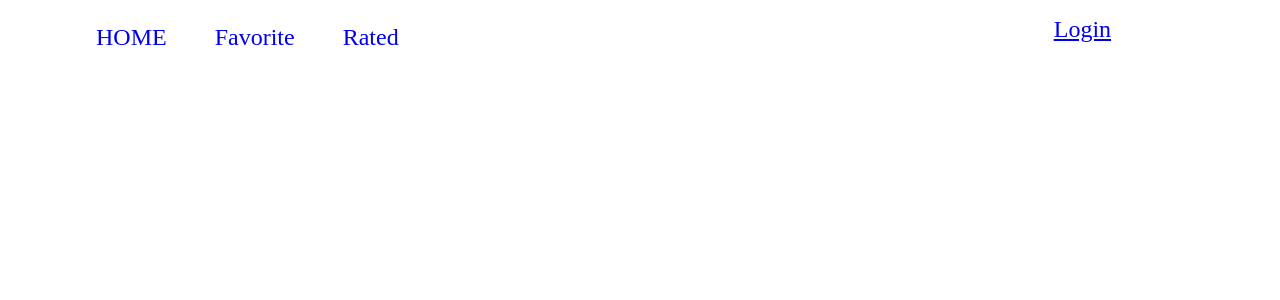
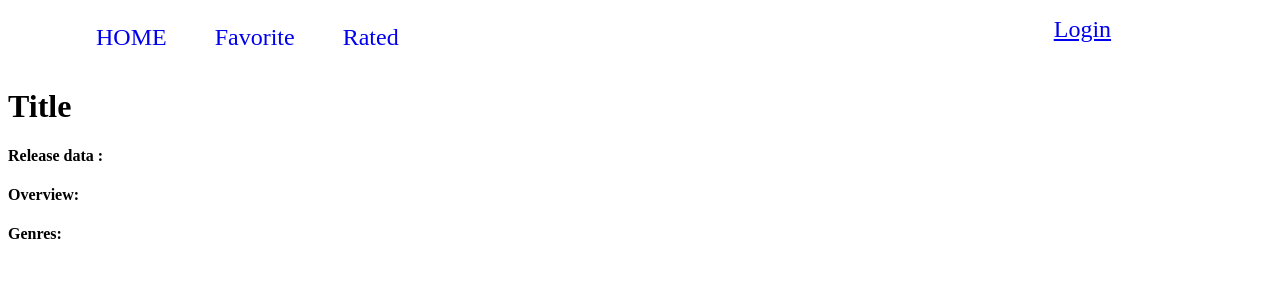
Before and after one commit to Chener-Zhang/movie-project, a React (Create React App) app: page /home/1 in a window 1280 px wide. Shown: the top 300 px of the page. Built offline with nearby package versions, Linux system fonts and the light colour scheme.

Commit message:
working on the detail

```diff
--- a/src/App.js
+++ b/src/App.js
@@ -5,6 +5,7 @@ import Favorite from "./navigations/Favorite"
 import HOME from "./navigations/HOME"
 import Rated from "./navigations/Rated"
 import Login from "./navigations/Login";
+import Detail from "./components/Detail";
 
 
 function App() {
@@ -14,10 +15,11 @@ function App() {
     <Router >
       <Header />
       <Switch>
-        <Route exact path="/home" component={HOME} />
-        <Route exact path="/favorite" component={Favorite} />
-        <Route exact path="/rated" component={Rated} />
-        <Route exact path="/login" component={Login} />
+        <Route path="/home" exact component={HOME} />
+        <Route path="/favorite" exact component={Favorite} />
+        <Route path="/rated" exact component={Rated} />
+        <Route path="/login" exact component={Login} />
+        <Route path="/home/:id" exact component={Detail} />
       </Switch>
     </Router>
 
--- a/src/components/Card.js
+++ b/src/components/Card.js
@@ -2,6 +2,7 @@ import React, { useState } from 'react';
 import { BsHeartFill, BsHeart } from 'react-icons/bs';
 import { useSelector, useDispatch } from 'react-redux'
 import { ADD_FAVOR, REMOVE_FAVOR } from '../actions/postFavorAction'
+import { Link } from 'react-router-dom'
 
 
 function Card(props) {
@@ -32,7 +33,11 @@ function Card(props) {
 
             <img src={`https://image.tmdb.org/t/p/w500/${info.backdrop_path}`} width="300px" height="300px" alt={info.title} />
 
-            <h2>{info.title}</h2>
+            <Link to={{ pathname: `/home/${info.id}` }} >
+                {info.title}
+            </Link>
+
+
         </div>
         <div>
             <h3>{info.vote_average}</h3>
--- /dev/null
+++ b/src/components/Detail.js
@@ -0,0 +1,21 @@
+function Detail() {
+
+
+    return (
+        <div>
+            <h1>Title</h1>
+            <h4>Release data :
+            </h4>
+
+            <h4>Overview:
+            </h4>
+
+            <h4>Genres:
+
+            </h4>
+        </div>
+    )
+
+}
+
+export default Detail;
--- a/src/navigations/Favorite.js
+++ b/src/navigations/Favorite.js
@@ -9,6 +9,7 @@ function Favorite() {
     const [dataLoad, setDataLoad] = useState(false);
 
     useEffect(() => {
+        if (isLogged.Boolean) {
             fetchData();
             async function fetchData() {
                 await axios.get('https://api.themoviedb.org/3/account/11480624/favorite/movies?', {
@@ -27,6 +28,7 @@ function Favorite() {
                         console.warn(error);
                     })
             }
+        }
     }, [])
 
 
```
Lines whose indentation alone changed are shown as unchanged.
